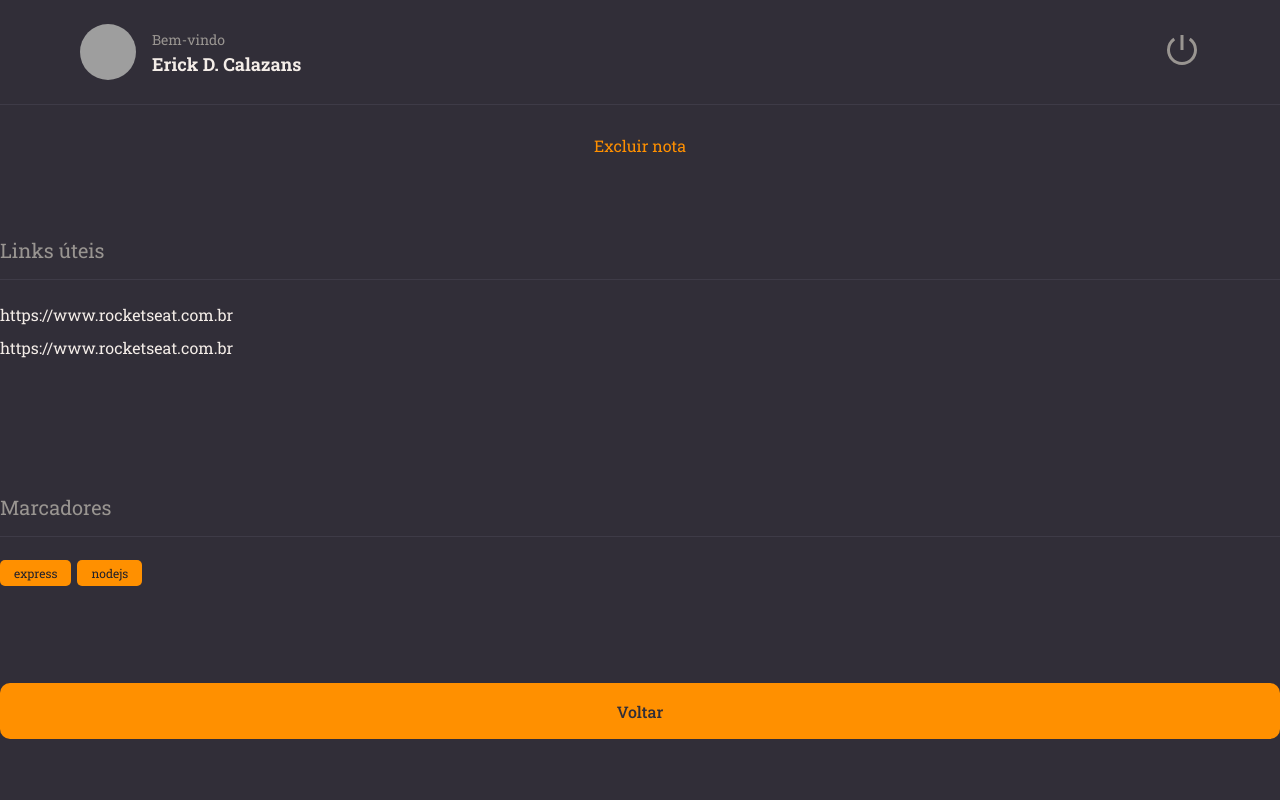
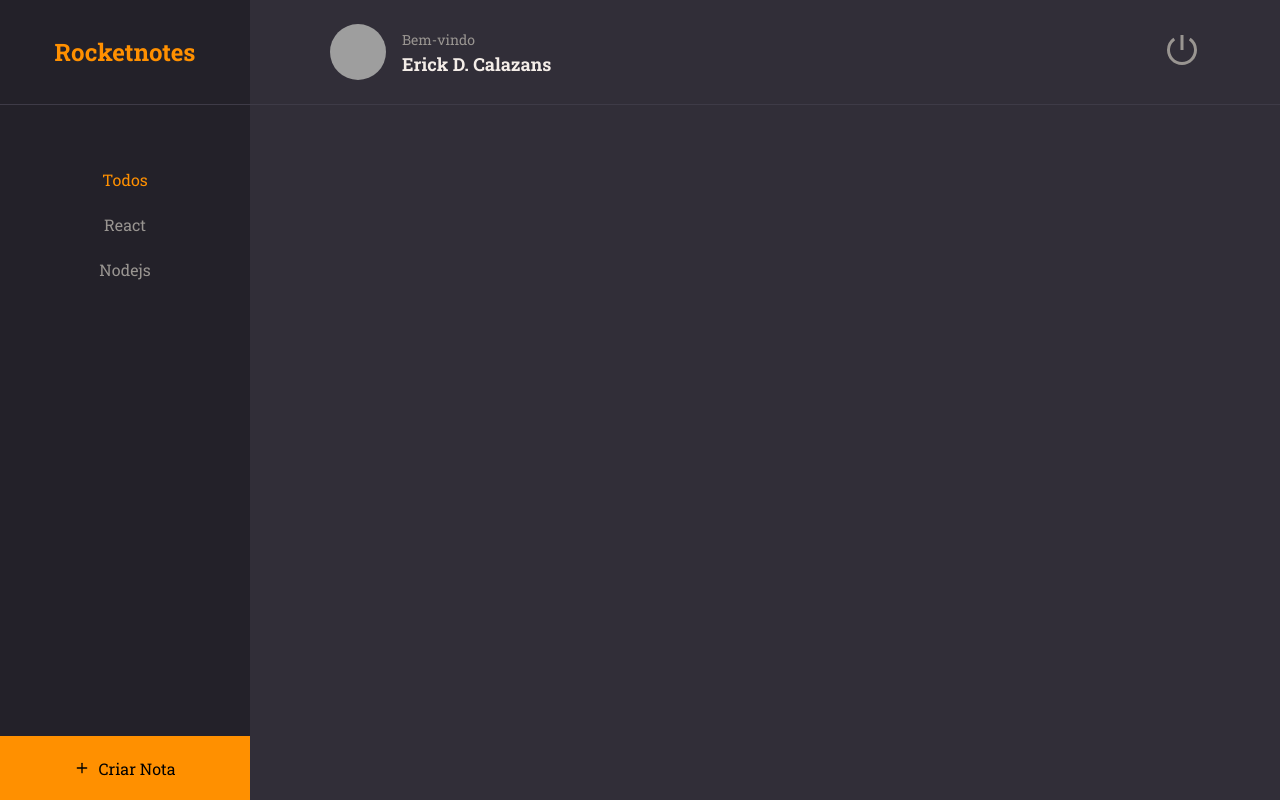
Before and after one commit to ecalazans/rocketnotes, a React (Vite) app: page / in a window 1280 px wide. Built offline with nearby package versions, Linux system fonts and the light colour scheme; grey boxes are pictures that could not be loaded.

Commit message:
:sparkles: new components and styles

```diff
--- a/src/components/ButtonText/index.jsx
+++ b/src/components/ButtonText/index.jsx
@@ -1,10 +1,13 @@
 import { Container } from './styles';
 
-export function ButtonText({ title, ...rest }) {
+// atribuindo valor padrão para o isActive caso eu não o informe
+// nos meus componentes, quando ele for chamado/utilizado
+export function ButtonText({ title, isActive = false, ...rest }) {
   return(
 
     <Container
       type="button"
+      isActive={isActive}
       {...rest}
     >
       {title}
--- a/src/components/ButtonText/styles.js
+++ b/src/components/ButtonText/styles.js
@@ -2,7 +2,7 @@
 
 export const Container = styled.button`
   background: none;
-  color: ${({ theme }) => theme.COLORS.ORANGE};
+   color: ${({ theme, isActive }) => isActive ? theme.COLORS.ORANGE : theme.COLORS.GRAY_100 };
 
   border: none;
   font-size: 16px;
--- /dev/null
+++ b/src/components/Input/styles.js
@@ -0,0 +1,3 @@
+import styled from "styled-components";
+
+export const Container = styled.div``;
--- a/src/components/Section/styles.js
+++ b/src/components/Section/styles.js
@@ -1,7 +1,7 @@
 import styled from "styled-components";
 
 export const Container = styled.section`
-  margin: 50px 0 25px;
+  margin: 28px 0;
 
   > h2 {
     border-bottom-width: 1px;
@@ -9,7 +9,7 @@
     border-bottom-color: ${({ theme }) => theme.COLORS.BACKGROUND_700};
 
     padding-bottom: 16px;
-    margin-bottom: 24px;
+    margin-bottom: 28px;
 
     color: ${({ theme }) => theme.COLORS.GRAY_100};
     font-size: 20px;
--- a/src/main.jsx
+++ b/src/main.jsx
@@ -6,13 +6,13 @@
 
 import theme from './styles/theme';
 
-import { Details } from './pages/Details';
+import { Home } from './pages/Home';
 
 ReactDOM.createRoot(document.getElementById('root')).render(
   <React.StrictMode>
     <ThemeProvider theme={theme}>
       <GlobalStyles />
-        <Details />
+        <Home />
     </ThemeProvider>
   </React.StrictMode>,
 )
--- a/src/pages/Details/index.jsx
+++ b/src/pages/Details/index.jsx
@@ -1,4 +1,4 @@
-import { Container, Links } from './styles';
+import { Container, Links, Content } from './styles';
 
 import { Tag } from '../../components/Tag';
 import { Header } from '../../components/Header'
@@ -11,7 +11,21 @@
     <Container>
       <Header />
 
+    <main>
+      <Content>
+
         <ButtonText title="Excluir nota"/>
+
+        <h1>
+          Introdução ao React
+        </h1>
+
+        <p>
+          Lorem, ipsum dolor sit amet consectetur adipisicing elit.
+          Eligendi quos asperiores nihil rem fugiat eveniet similique architecto aliquam,
+          sapiente, blanditiis, sequi nam eius animi accusantium consectetur error
+          ipsum ad repudiandae!
+        </p>
 
         <Section title="Links úteis">
           <Links>
@@ -27,6 +41,9 @@
 
         <Button title="Voltar" />
 
+      </Content>
+    </main>
+
     </Container>
   )
 }
--- a/src/pages/Details/styles.js
+++ b/src/pages/Details/styles.js
@@ -8,7 +8,14 @@
   grid-template-rows: 105px auto;
   grid-template-areas:
   "header"
-  "content"
+  "content";
+
+  //o main está peganto todo conteudo, toda largura
+  > main {
+    grid-area: content;
+    overflow-y: scroll; //Quando o conteúdo não caber na vertical, quero que apareca barra de rolagem.
+    padding: 64px 0;
+  }
 `;
 
 export const Links = styled.ul `
@@ -22,3 +29,28 @@
     }
   }
 `;
+
+export const Content = styled.div`
+  max-width: 550px;
+  margin: 0 auto;
+
+  display: flex;
+  flex-direction: column;
+
+  //primeiro filho que for um botão
+  > button:first-child {
+    align-self: end;
+  }
+
+  > h1 {
+    font-size: 36px;
+    font-weight: 500;
+    padding-top: 64px;
+  }
+
+  > p {
+    font-size: 16px;
+    margin-top: 16px;
+    text-align: justify;
+  }
+`;
--- /dev/null
+++ b/src/pages/Home/index.jsx
@@ -0,0 +1,42 @@
+import { FiPlus } from 'react-icons/fi';
+
+import { Container, Brand, Menu, Search, Content, NewNote } from './styles';
+
+import { Header } from '../../components/Header';
+import { ButtonText } from '../../components/ButtonText';
+
+
+export function Home() {
+  return(
+
+    <Container>
+      <Brand>
+        <h1>Rocketnotes</h1>
+      </Brand>
+
+      <Header/>
+
+      <Menu>
+
+        <li><ButtonText title="Todos" isActive /></li>
+        <li><ButtonText title="React" /></li>
+        <li><ButtonText title="Nodejs" /></li>
+      </Menu>
+
+      <Search>
+
+      </Search>
+
+      <Content>
+
+      </Content>
+
+      <NewNote>
+        <FiPlus />
+        Criar Nota
+
+      </NewNote>
+
+    </Container>
+  )
+};
--- /dev/null
+++ b/src/pages/Home/styles.js
@@ -0,0 +1,78 @@
+import styled from 'styled-components';
+
+export const Container = styled.div`
+  width: 100%;
+  height: 100vh;
+
+  display: grid;
+  grid-template-columns: 250px auto;
+  grid-template-rows: 105px 128px auto 64px;
+  grid-template-areas:
+  "brand header"
+  "menu search"
+  "menu content"
+  "newnote content";
+
+  background-color :${({ theme }) => theme.COLORS.BACKGROUND_800};
+`;
+
+export const Brand = styled.div`
+  grid-area: brand;
+
+  display: flex;
+  justify-content: center;
+  align-items: center;
+
+  border-bottom-width: 1px;
+  border-bottom-style: solid;
+  border-bottom-color: ${({ theme }) => theme.COLORS.BACKGROUND_700};
+
+  background-color: ${({ theme }) => theme.COLORS.BACKGROUND_900};
+
+  > h1 {
+    font-size: 24px;
+    color: ${({ theme }) => theme.COLORS.ORANGE};
+  }
+
+`;
+
+export const Menu = styled.ul`
+  grid-area: menu;
+  background-color: ${({ theme }) => theme.COLORS.BACKGROUND_900};
+
+  padding-top: 64px;
+  text-align: center;
+
+  > li {
+    margin-bottom: 24px;
+  }
+
+`;
+
+export const Search = styled.div`
+  grid-area: search;
+
+
+`;
+
+export const Content = styled.div`
+  grid-area: content;
+
+
+`;
+
+export const NewNote= styled.button`
+  grid-area: newnote;
+
+
+  background-color: ${({ theme }) => theme.COLORS.ORANGE};
+  border: none;
+
+  display: flex;
+  align-items: center;
+  justify-content: center;
+
+  svg {
+    margin-right: 8px;
+  }
+`;
```
Also changed, not shown: src/components/Input/index.jsx (added, +10 -0 lines). Lines whose indentation alone changed are shown as unchanged.
